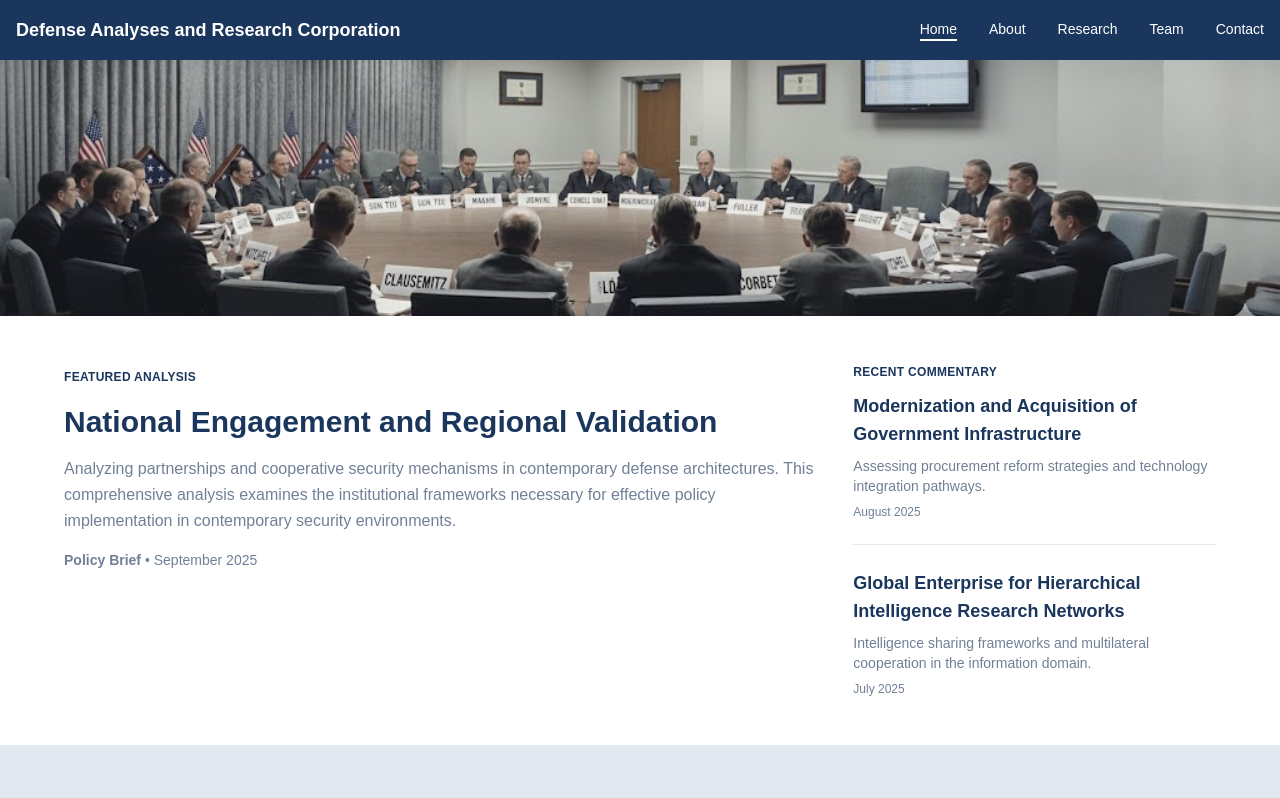
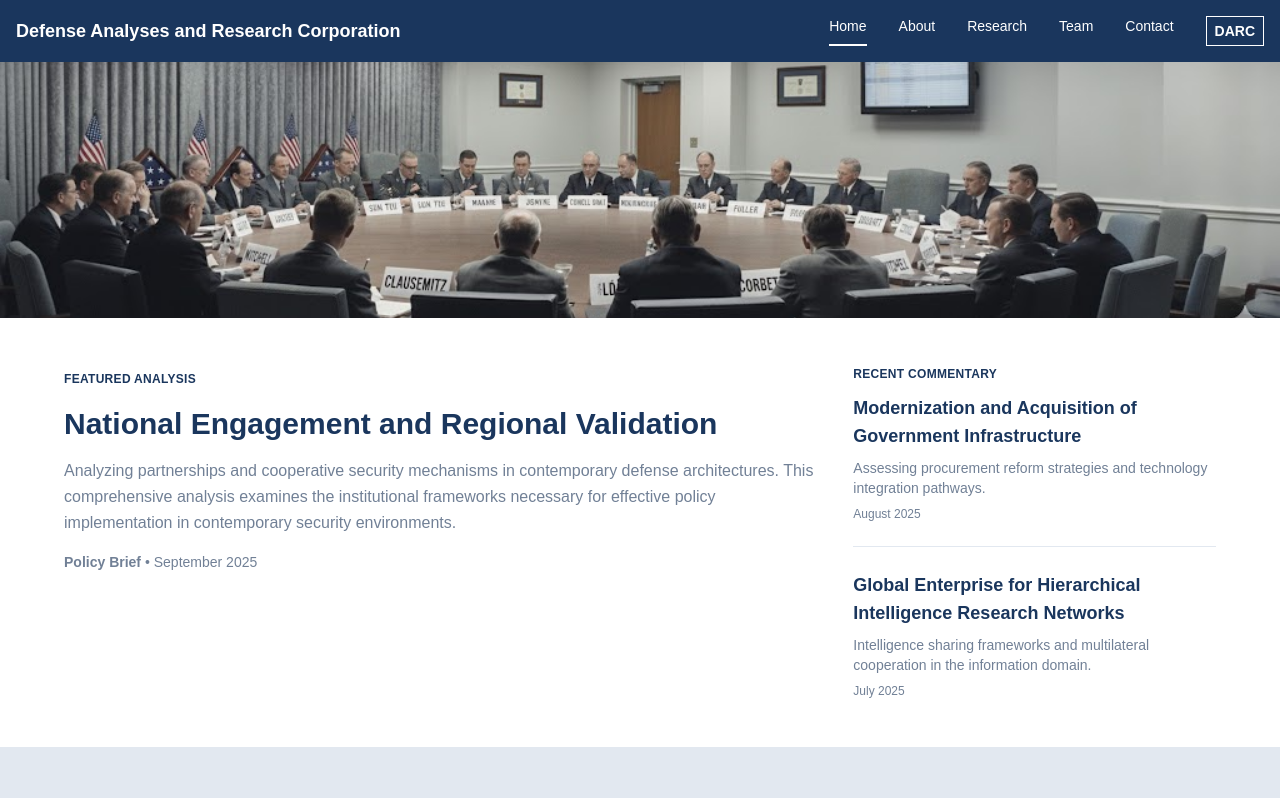
Before and after one commit to evanriggs/darc-site, a Next.js app: page / in a window 1280 px wide. Shown: the top 798 px of the page. Built offline with nearby package versions, Linux system fonts and the light colour scheme.

Commit message:
Add DARC mode toggle button: shows 'DARC' in normal mode, '機密' in DARC mode

```diff
--- a/components/ModeProvider.tsx
+++ b/components/ModeProvider.tsx
@@ -6,11 +6,13 @@ import { usePathname } from 'next/navigation';
 interface ModeContextType {
     isDarcMode: boolean;
     unlockDarcMode: () => void;
+    toggleDarcMode: () => void;
 }
 
 const ModeContext = createContext<ModeContextType>({
     isDarcMode: false,
     unlockDarcMode: () => { },
+    toggleDarcMode: () => { },
 });
 
 export const useMode = () => useContext(ModeContext);
@@ -18,11 +20,18 @@ export const useMode = () => useContext(ModeContext);
 export function ModeProvider({ children }: { children: React.ReactNode }) {
     const pathname = usePathname();
     const [permanentUnlock, setPermanentUnlock] = useState(false);
+    const [forceMode, setForceMode] = useState<'darc' | 'normal' | null>(null);
 
     useEffect(() => {
         // Check localStorage for permanent unlock
         const unlocked = localStorage.getItem('darc_unlocked') === 'true';
         setPermanentUnlock(unlocked);
+
+        // Check localStorage for forced mode preference
+        const savedMode = localStorage.getItem('darc_mode_preference');
+        if (savedMode === 'darc' || savedMode === 'normal') {
+            setForceMode(savedMode);
+        }
     }, []);
 
     const unlockDarcMode = () => {
@@ -30,13 +39,20 @@ export function ModeProvider({ children }: { children: React.ReactNode }) {
         setPermanentUnlock(true);
     };
 
+    const toggleDarcMode = () => {
+        const currentMode = forceMode || (pathname !== '/' || permanentUnlock ? 'darc' : 'normal');
+        const newMode = currentMode === 'darc' ? 'normal' : 'darc';
+        setForceMode(newMode);
+        localStorage.setItem('darc_mode_preference', newMode);
+    };
+
     // DARC mode is active if:
-    // 1. Not on homepage, OR
-    // 2. Permanently unlocked via Easter egg
-    const isDarcMode = pathname !== '/' || permanentUnlock;
+    // 1. Force mode is set to 'darc', OR
+    // 2. Force mode is not set and (not on homepage OR permanently unlocked)
+    const isDarcMode = forceMode === 'darc' || (forceMode === null && (pathname !== '/' || permanentUnlock));
 
     return (
-        <ModeContext.Provider value={{ isDarcMode, unlockDarcMode }}>
+        <ModeContext.Provider value={{ isDarcMode, unlockDarcMode, toggleDarcMode }}>
             {children}
         </ModeContext.Provider>
     );
--- a/components/Navigation.tsx
+++ b/components/Navigation.tsx
@@ -5,7 +5,7 @@ import { useMode } from './ModeProvider';
 import { usePathname } from 'next/navigation';
 
 export function Navigation() {
-    const { isDarcMode } = useMode();
+    const { isDarcMode, toggleDarcMode } = useMode();
     const pathname = usePathname();
 
     const navLinks = [
@@ -65,9 +65,13 @@ export function Navigation() {
                             >
                                 SUBSTACK
                             </a>
-                            <div className="text-xs text-darc-green border border-darc-green px-2 py-1 font-mono">
+                            <button
+                                onClick={toggleDarcMode}
+                                className="text-xs text-darc-green border border-darc-green px-2 py-1 font-mono hover:bg-darc-green hover:text-black transition-all cursor-pointer"
+                                title="Toggle DARC mode"
+                            >
                                 機密
-                            </div>
+                            </button>
                         </div>
                     </div>
                 </div>
@@ -113,6 +117,13 @@ export function Navigation() {
                                 </Link>
                             );
                         })}
+                        <button
+                            onClick={toggleDarcMode}
+                            className="text-sm font-semibold text-white hover:text-boring-lightgray transition-colors px-2 py-1 border border-white hover:border-boring-lightgray"
+                            title="Toggle DARC mode"
+                        >
+                            DARC
+                        </button>
                     </div>
                 </div>
             </div>
```
